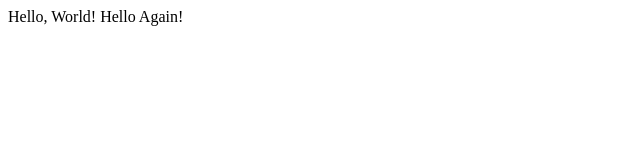
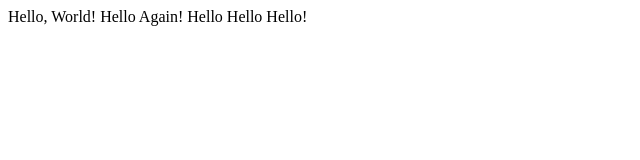
Before and after one commit to Muhammad-Samiullah/Internet-Programming, a plain HTML site: page hello.html in a window 1280 px wide. Shown: the whole page, without its empty margins (0-640 px from the left). Drawn offline with Linux system fonts and the light colour scheme.

Commit message:
Update hello.html

```diff
--- a/hello.html
+++ b/hello.html
@@ -4,6 +4,6 @@
     <title>My Webpage!</title>
   </head>
   <body>
-    Hello, World! Hello Again!
+    Hello, World! Hello Again! Hello Hello Hello!
   </body>
 </html>
```
